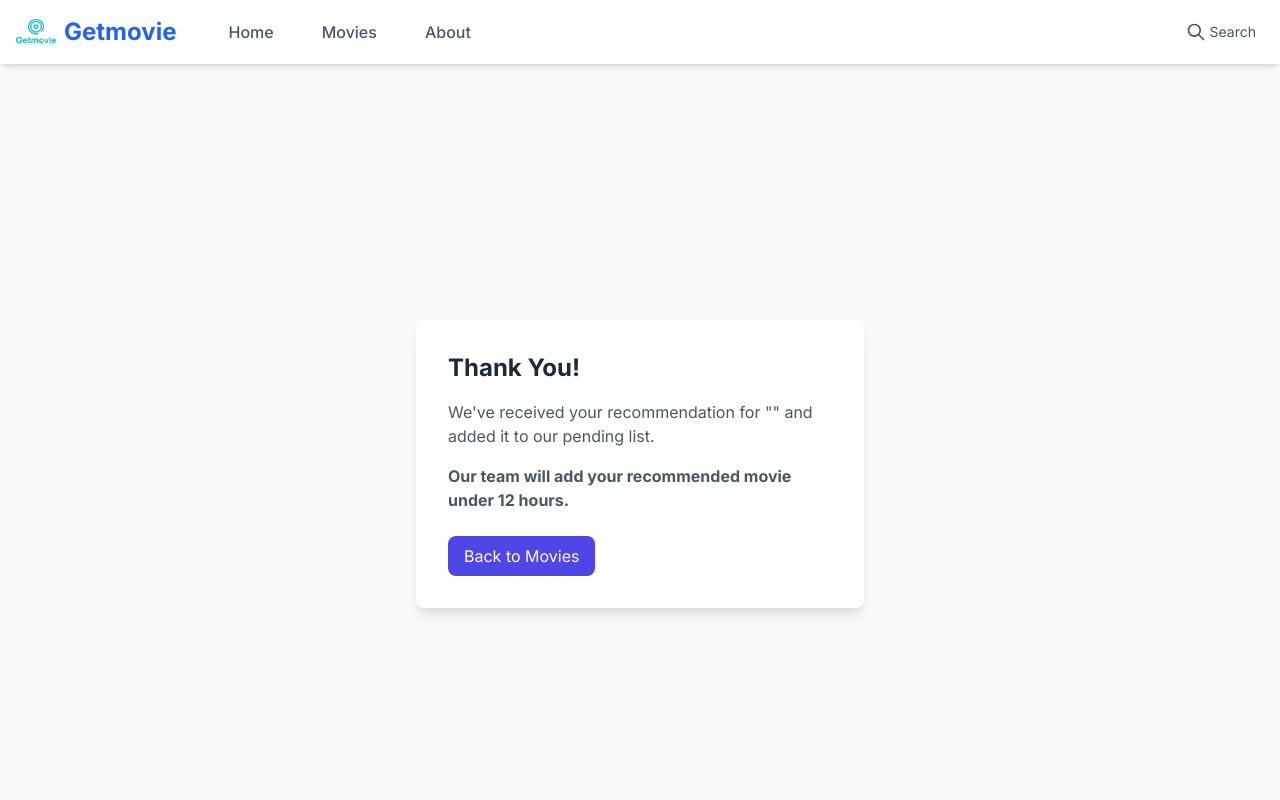
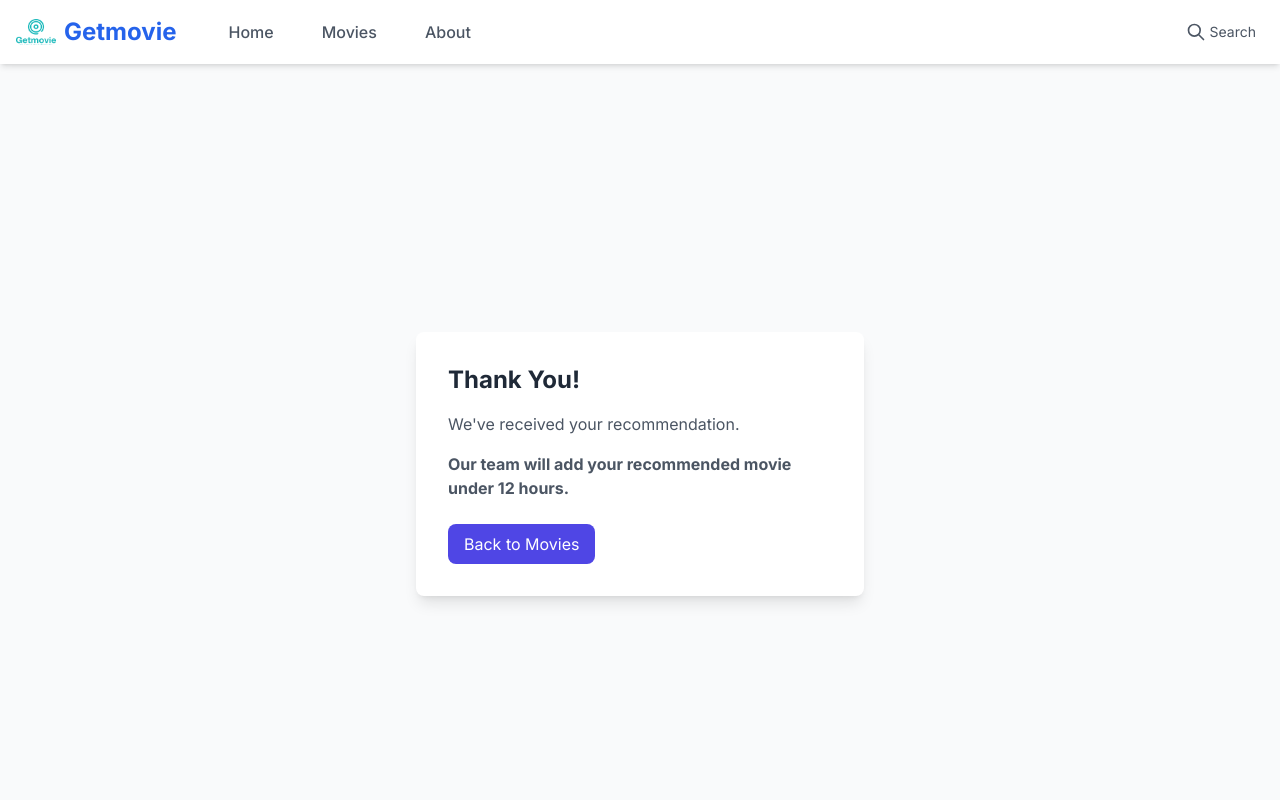
Before and after one commit to Belayet2/Get-Movie, a Next.js app: page /thank-you in a window 1280 px wide. Shown: the top 800 px of the page. Built offline with nearby package versions, Linux system fonts and the light colour scheme; no server answers; the database is empty.

Commit message:
Error Fix

```diff
--- a/app/thank-you/page.tsx
+++ b/app/thank-you/page.tsx
@@ -1,12 +1,10 @@
 // app/thank-you/page.tsx
 "use client";
 
-import { useSearchParams, useRouter } from "next/navigation";
+import {useRouter } from "next/navigation";
 
 export default function ThankYouPage() {
-  const searchParams = useSearchParams();
   const router = useRouter();
-  const movieTitle = searchParams.get("movie");
 
   return (
     <div className="min-h-screen flex items-center justify-center bg-gray-50 dark:bg-gray-900">
@@ -15,7 +13,7 @@ export default function ThankYouPage() {
           Thank You!
         </h1>
         <p className="text-gray-600 dark:text-gray-300">
-          We've received your recommendation for "{movieTitle}" and added it to our pending list.
+          We've received your recommendation.
         </p>
         <p className="text-gray-600 dark:text-gray-300 mt-4 mb-6 font-bold">
           Our team will add your recommended movie under 12 hours.
```
